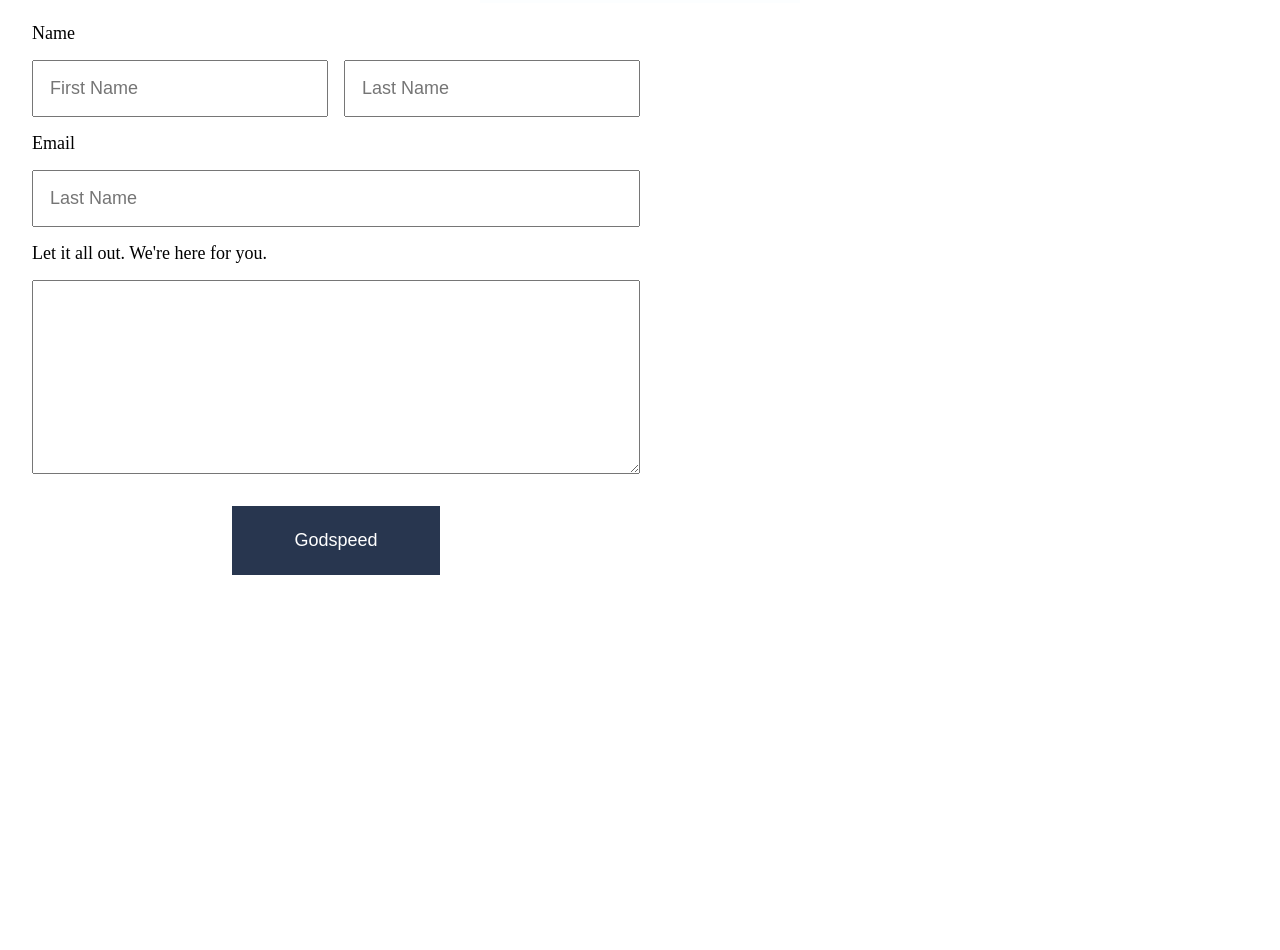
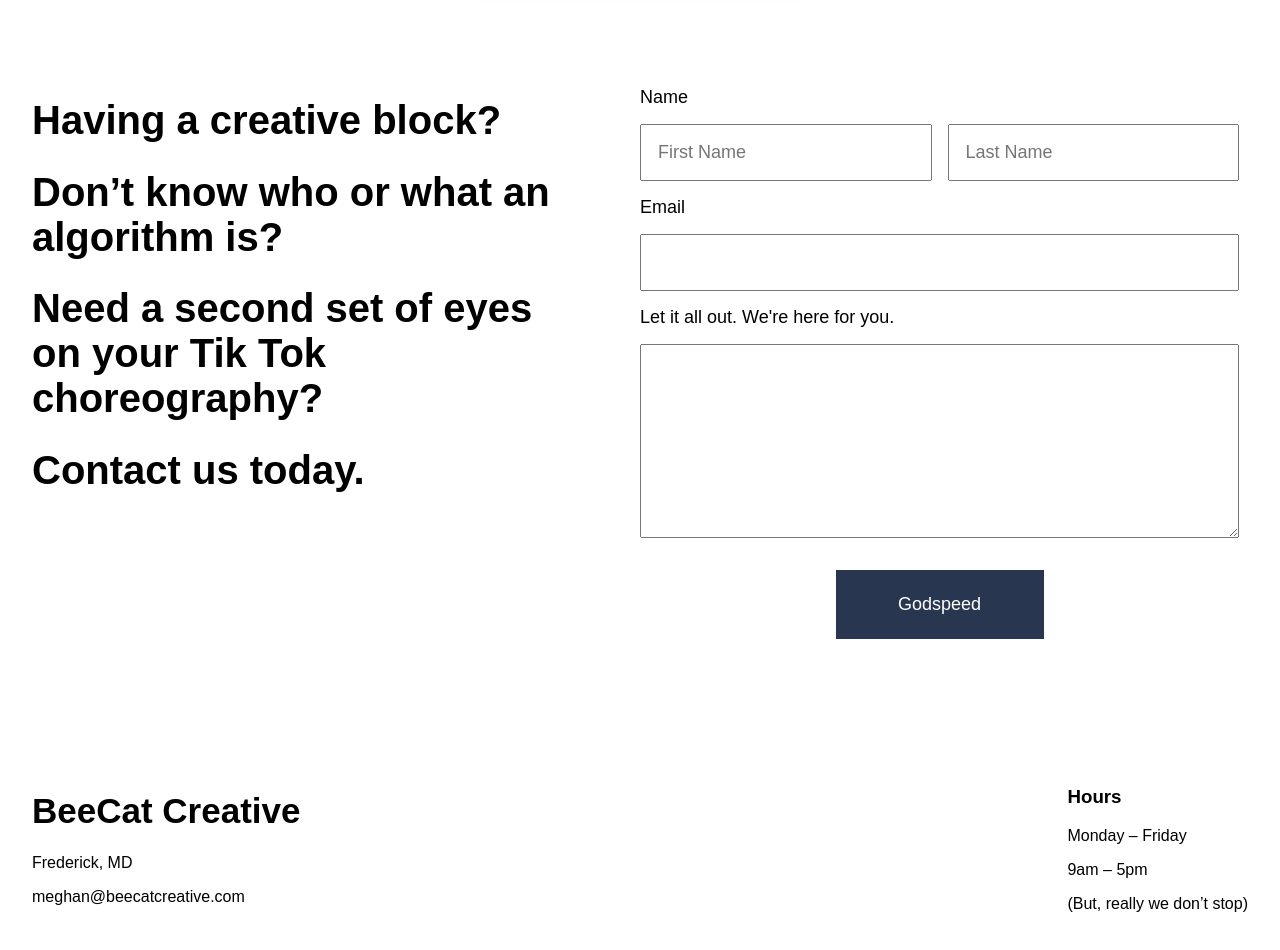
Before and after one commit to brentahrens1/bee-creative, a Next.js app: page / in a window 1280 px wide. Shown: the part 180-1130 px from the top of the page. Before the commit the page ends 800 px from the top, so only its background shows below. Built offline with nearby package versions, Linux system fonts and the light colour scheme.

Commit message:
basic landing page styles

```diff
--- a/components/contact-form.js
+++ b/components/ContactForm.js
@@ -16,7 +16,7 @@ export default function ContactForm() {
                 <input type="text" name="last-name" placeholder="Last Name" />
             </div>
             <label>Email</label>
-            <input type="email" name="last-name" placeholder="Last Name" />
+            <input type="email" name="last-name" />
             <label>Let it all out. We're here for you.</label>
             <textarea rows="8" cols="50"></textarea>
             <input type="submit" value="Godspeed" />
--- /dev/null
+++ b/components/Footer.js
@@ -0,0 +1,19 @@
+import Head from 'next/head'
+
+export default function Footer() {
+  return (
+      <footer>
+          <div>
+              <h1>BeeCat Creative</h1>
+              <p>Frederick, MD</p>
+              <p><a href="mailto:meghan@beecatcreative.com">meghan@beecatcreative.com</a></p>
+          </div>
+          <div>
+              <h3>Hours</h3>
+              <p>Monday – Friday</p>
+              <p>9am – 5pm</p>
+              <p>(But, really we don’t stop)</p>
+          </div>
+      </footer>
+  )
+}
--- /dev/null
+++ b/components/Layout.js
@@ -0,0 +1,10 @@
+import Footer from './Footer'
+
+export default function Layout({ children }) {
+  return (
+    <>
+      <main>{children}</main>
+      <Footer />
+    </>
+  )
+}
--- a/pages/_app.js
+++ b/pages/_app.js
@@ -1,7 +1,14 @@
 import '../styles/_main.scss'
+import '../components/Layout'
+import Layout from '../components/Layout'
 
 function MyApp({ Component, pageProps }) {
-  return <Component {...pageProps} />
+  return (
+    <Layout>
+      <Component {...pageProps} />
+    </Layout>
+  )
+
 }
 
 export default MyApp
--- a/pages/index.js
+++ b/pages/index.js
@@ -1,7 +1,7 @@
 import Head from 'next/head'
 import Image from 'next/image'
 
-import ContactForm from '../components/contact-form'
+import ContactForm from '../components/ContactForm'
 
 export default function Home() {
   return (
@@ -16,7 +16,17 @@ export default function Home() {
         <div className="home__logo">
           <img src='/images/beecat-logo.jpg' alt="BeeCat Creative | Logo" />
         </div>
-        <ContactForm />
+        <div className="home__inner">
+          <div className="home-header">
+            <h1>Having a creative block?</h1>
+            <h1>Don’t know who or what an algorithm is?</h1>
+            <h1>Need a second set of eyes on your Tik Tok choreography?</h1>
+            <h1>Contact us today.</h1>
+          </div>
+          <div className="home-form">
+            <ContactForm />
+          </div>
+        </div>
       </main>
     </div>
   )
--- a/styles/_contact-form.scss
+++ b/styles/_contact-form.scss
@@ -1,7 +1,8 @@
 .contact-form {
     display: flex;
     flex-direction: column;
-    width: 50%;
+    width: 100%;
+    margin: 0 auto;
 
     label, input, textarea {
         font-size: 18px;
--- /dev/null
+++ b/styles/_footer.scss
@@ -0,0 +1,21 @@
+footer {
+    padding: 2rem;
+    display: flex;
+    justify-content: space-between;
+    max-width: 1400px;
+    margin: 0 auto;
+
+    @include mobile-less {
+        flex-direction: column;
+        justify-content: center;
+        align-items: center;
+        text-align: center;
+    }
+
+    h1 {
+        font-size: 35px;
+        @include tablet-down {
+            font-size: 25px;
+        }
+    }
+}
--- a/styles/_home.scss
+++ b/styles/_home.scss
@@ -2,7 +2,10 @@
 
 .home {
     width: 100%;
+    max-width: 1400px;
     padding: $pagePadding;
+    margin: 0 auto;
+    margin-bottom: 4rem;
 
     &__logo {
         width: 20rem;
@@ -10,7 +13,33 @@
         margin: 0 auto;
 
         img {
-        width: 100%;
+            width: 100%;
+        }
+    }
+
+    &__inner {
+        display: flex;
+        margin-top: 4rem;
+        @include tablet-down {
+            flex-direction: column;
+        }
+
+        .home-header {
+            font-size: 20px;
+            width: 50%;
+            padding-right: 3rem;
+
+            h1 {
+                font-size: 40px;
+                @include tablet-down {
+                    font-size: 30px;
+                }
+            }
+
+            @include tablet-down {
+                padding-right: 0;
+                width: 100%;
+            }
         }
     }
 }
--- a/styles/_main.scss
+++ b/styles/_main.scss
@@ -2,3 +2,4 @@
 @import './mediaqueries';
 @import './globals.scss';
 @import './home';
+@import './footer';
--- a/styles/_mediaqueries.scss
+++ b/styles/_mediaqueries.scss
@@ -30,13 +30,13 @@ $screen-desktop: 1280px;
     }
 }
 
-@mixin mobile-up {
-    @media (min-width: #{$screen-tablet-portrait}) {
+@mixin mobile-down {
+    @media (max-width: #{$screen-tablet-portrait}) {
         @content;
     }
 }
 
-@mixin tablet-less {
+@mixin tablet-down {
     @media (max-width: #{$screen-tablet-landscape-less}) {
         @content;
     }
--- a/styles/globals.scss
+++ b/styles/globals.scss
@@ -12,3 +12,7 @@ a {
 * {
   box-sizing: border-box;
 }
+
+body {
+  font-family: sans-serif;
+}
```
